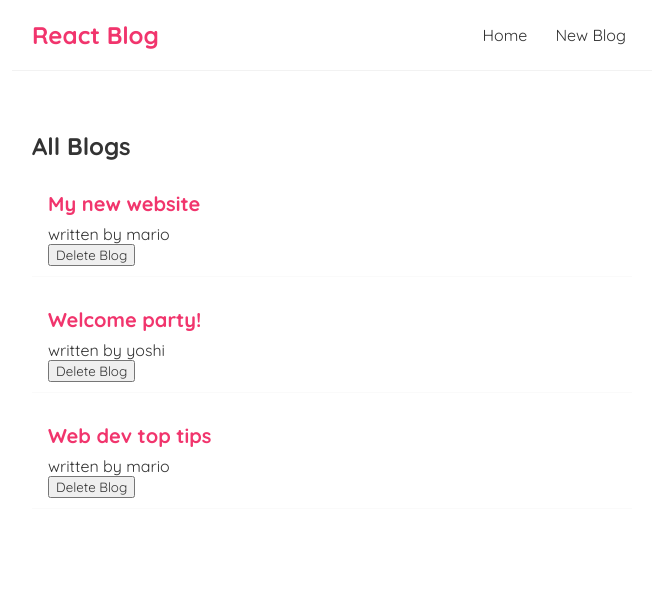
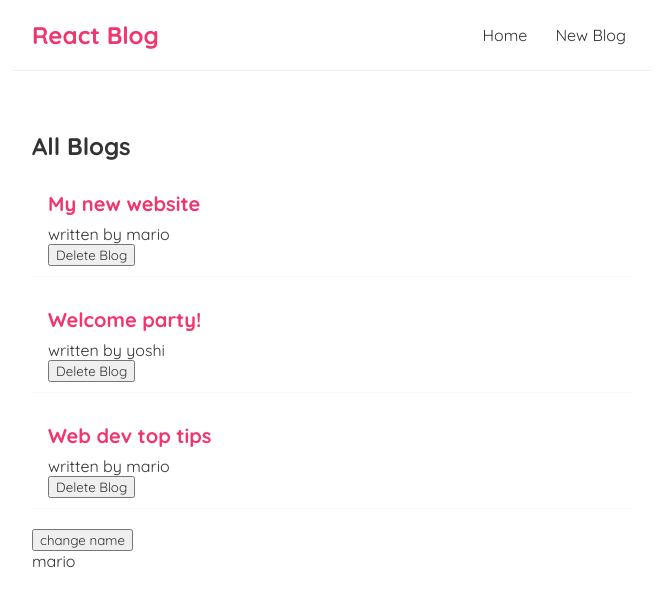
Before and after one commit to PnCodeBreaker/ReactHooks, a React (Create React App) app: page / in a window 1280 px wide. Shown: the top 606 px of the page, without its empty margins (308-964 px from the left). Built offline with nearby package versions, Linux system fonts and the light colour scheme; the HTML template or start-up script is replaced by a standard one.

Commit message:
useEffect

```diff
--- a/src/Home.js
+++ b/src/Home.js
@@ -1,5 +1,5 @@
 import React from 'react'
-import { useState } from 'react'
+import { useState, useEffect } from 'react'
 import BlogList from './BlogList';
 const Home = () => {
 
@@ -9,13 +9,23 @@
         { title: 'Web dev top tips', body: 'lorem ipsum...', author: 'mario', id: 3 }
     ]);
 
+    const [name, setName ] = useState('mario');
+
     const handleDelete = (id) => {
        const newBlog = blogs.filter( blog => blog.id !== id)
        setBlogs(newBlog);
     }
+
+    useEffect(() => {
+        console.log('useEffect ran');
+        console.log(name);
+    }, [name]);
+
     return (
        <div className="home">
        <BlogList blogs = {blogs} title = 'All Blogs' handleDelete = {handleDelete}/>
+       <button onClick = {() => setName('luigi')}>change name</button>
+       <p>{ name }</p>
        </div>
     )
 }
```
